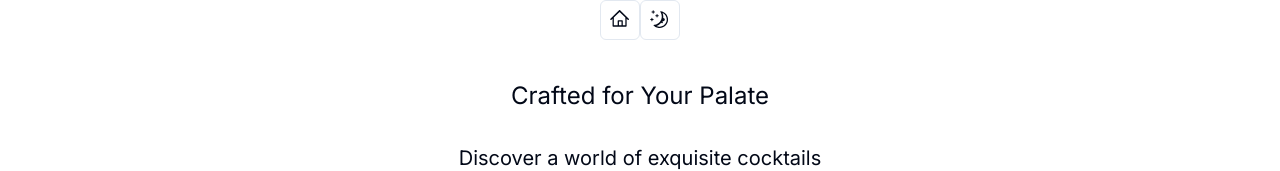
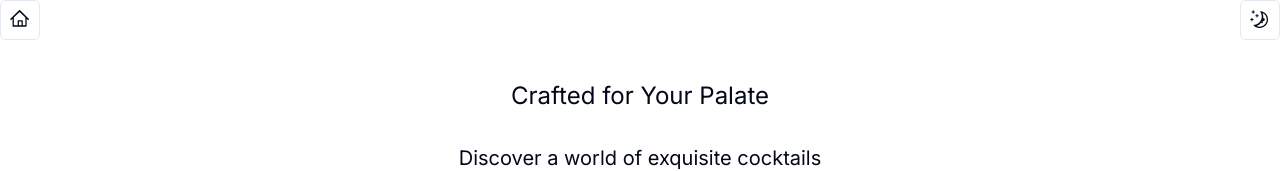
Before and after one commit to kingkwongsta/mixology, a Next.js app: page / in a window 1280 px wide. Shown: the top 171 px of the page. Built offline with nearby package versions, Linux system fonts and the light colour scheme.

Commit message:
spce out the two header components

```diff
--- a/src/app/components/Header.jsx
+++ b/src/app/components/Header.jsx
@@ -4,9 +4,13 @@ import ModeToggle from "./buttons/ModeToggle";
 
 export default function Header() {
   return (
-    <div className="flex flex-row justify-center">
-      <HomeButton />
-      <ModeToggle />
+    <div className="flex items-center justify-center">
+      <div className="flex-grow ">
+        <HomeButton className="" />
+      </div>
+      <div className="flex-none ">
+        <ModeToggle className="" />
+      </div>
     </div>
   );
 }
```
